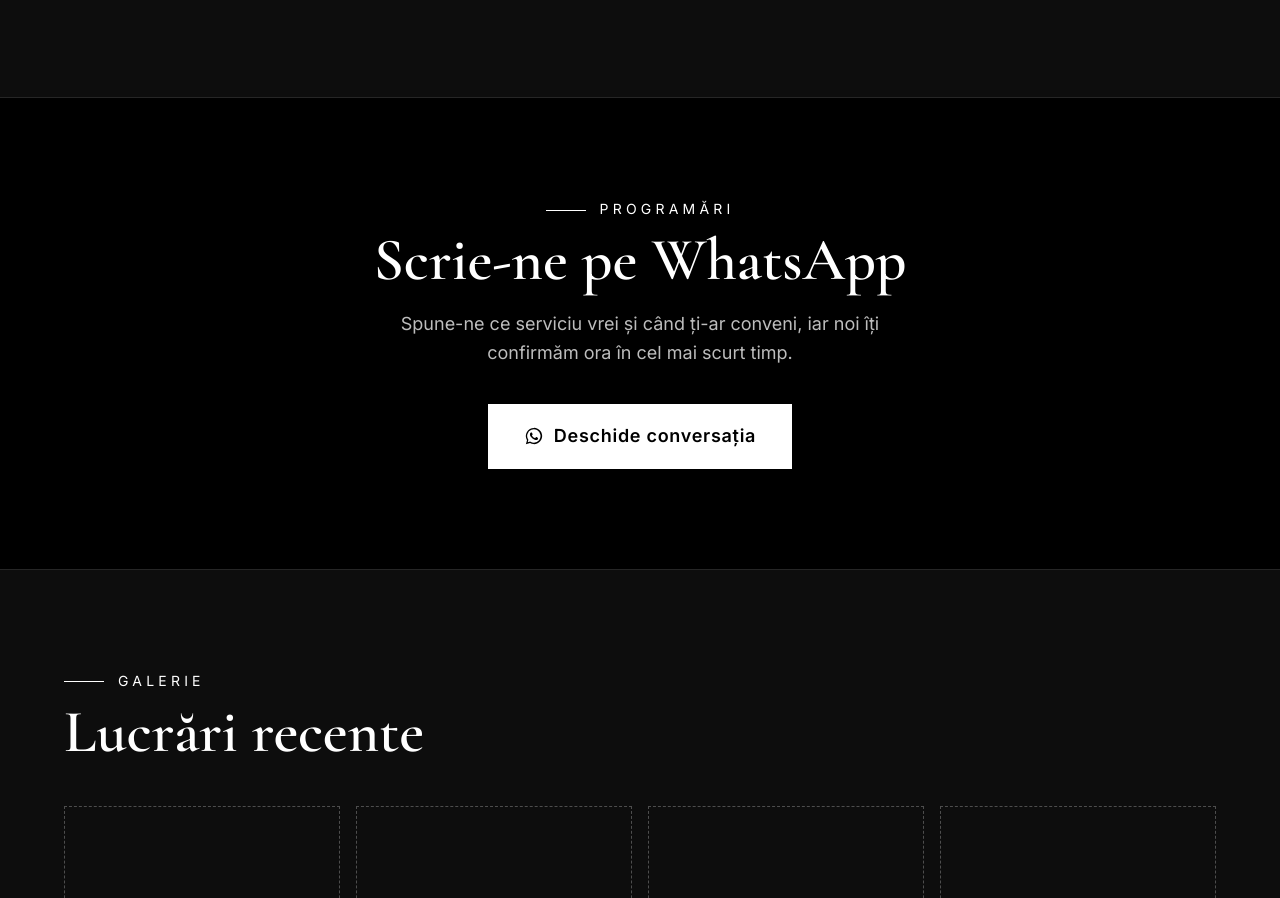
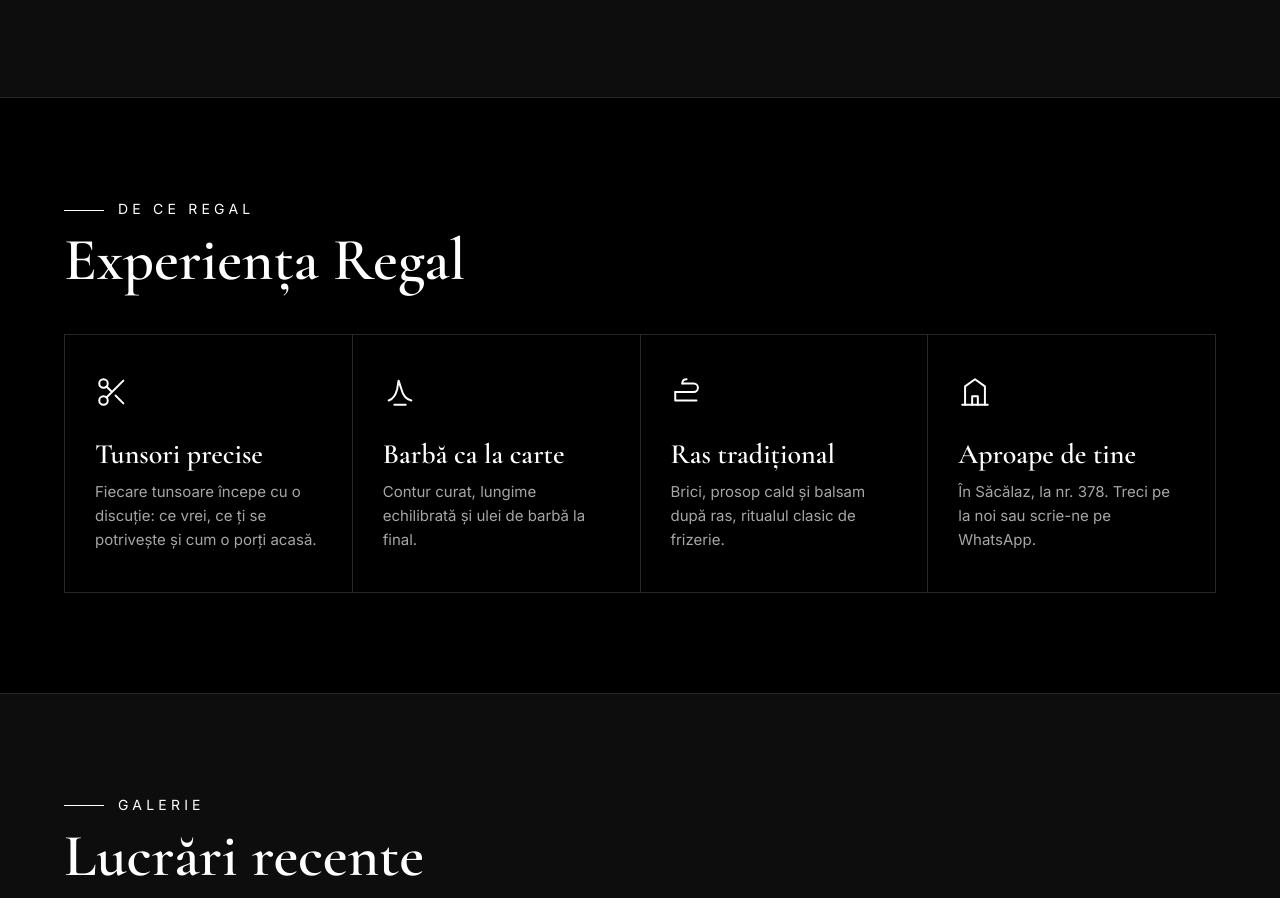
Before and after one commit to Liro09090/Regal-site, a plain HTML site: page index.html in a window 1280 px wide. Shown: the part 1352-2250 px from the top of the page. Drawn offline with nearby package versions, Linux system fonts and the light colour scheme.

Commit message:
Secțiunea Experiența Regal în locul programării
Co-Authored-By: Claude Opus 5.5 <noreply@anthropic.com>
Claude-Session: https://claude.ai/code/session_01A1xoTkHZbQ8LsohorndtXq

```diff
--- a/index.html
+++ b/index.html
@@ -143,10 +143,13 @@
   .msg[hidden]{display:none}
   .note{color:var(--dim);font-size:13px;margin:0}
 
-  .cta{text-align:center;display:flex;flex-direction:column;align-items:center}
-  .cta h2{margin-bottom:20px}
-  .cta-text{max-width:560px;color:var(--muted);font-size:18px;margin:0 0 36px}
-  .btn-big{font-size:18px;padding:18px 36px;min-height:60px}
+  .feat{display:grid;grid-template-columns:repeat(auto-fit,minmax(min(100%,250px),1fr));gap:1px;background:var(--line);border:1px solid var(--line)}
+  .fcard{background:var(--bg);padding:40px 30px;transition:background .4s}
+  .fcard:hover{background:var(--bg2)}
+  .fcard svg{color:var(--text);margin-bottom:22px;transition:transform .5s cubic-bezier(.2,.7,.2,1)}
+  .fcard:hover svg{transform:translateY(-4px) rotate(-6deg)}
+  .fcard h3{font-family:var(--serif);font-size:28px;font-weight:600;margin:0 0 10px;line-height:1.1}
+  .fcard p{margin:0;color:var(--muted2);font-size:15px}
   a.item{color:inherit;text-decoration:none}
   .item .book{font-size:13px;color:var(--muted2);margin-top:4px;letter-spacing:.04em}
   a.item:hover .book{color:var(--text)}
@@ -255,11 +258,15 @@
   </div>
 </section>
 
-<section id="programare" class="wrap section cta">
-  <p class="eyebrow">Programări</p>
-  <h2>Scrie-ne pe WhatsApp</h2>
-  <p class="cta-text">Spune-ne ce serviciu vrei și când ți-ar conveni, iar noi îți confirmăm ora în cel mai scurt timp.</p>
-  <a data-href="wa" class="btn btn-big" target="_blank" rel="noopener"><svg width="20" height="20" viewBox="0 0 32 32" fill="currentColor" aria-hidden="true"><path d="M16 3a13 13 0 0 0-11.2 19.6L3 29l6.6-1.7A13 13 0 1 0 16 3zm0 23.7c-2 0-4-.6-5.7-1.6l-.4-.2-3.9 1 1-3.8-.3-.4A10.7 10.7 0 1 1 16 26.7zm5.9-8c-.3-.2-1.9-1-2.2-1-.3-.1-.5-.2-.7.1l-1 1.3c-.2.2-.4.2-.7.1a8.8 8.8 0 0 1-4.4-3.8c-.3-.6.3-.5.9-1.7.1-.2 0-.4 0-.5l-1-2.4c-.3-.6-.5-.5-.7-.5h-.6c-.2 0-.6.1-.9.4-.3.3-1.1 1.1-1.1 2.7s1.2 3.2 1.3 3.4c.2.2 2.3 3.5 5.5 4.9 2 .9 2.8.9 3.8.8.6-.1 1.9-.8 2.2-1.5.3-.7.3-1.4.2-1.5l-.6-.4z"/></svg> Deschide conversația</a>
+<section id="experienta" class="wrap section">
+  <p class="eyebrow">De ce Regal</p>
+  <h2>Experiența Regal</h2>
+  <div class="feat">
+    <div class="fcard"><svg width="34" height="34" viewBox="0 0 24 24" fill="none" stroke="currentColor" stroke-width="1.4" stroke-linecap="round" stroke-linejoin="round" aria-hidden="true"><circle cx="6" cy="6" r="3"/><circle cx="6" cy="18" r="3"/><path d="M20 4 8.1 15.9M14.5 14.5 20 20M8.1 8.1 12 12"/></svg><h3>Tunsori precise</h3><p>Fiecare tunsoare începe cu o discuție: ce vrei, ce ți se potrivește și cum o porți acasă.</p></div>
+    <div class="fcard"><svg width="34" height="34" viewBox="0 0 24 24" fill="none" stroke="currentColor" stroke-width="1.4" stroke-linecap="round" stroke-linejoin="round" aria-hidden="true"><path d="M4 18c3-1 5-4 6-8l1-6 2 6c1 4 3 7 7 8"/><path d="M8 21h8"/></svg><h3>Barbă ca la carte</h3><p>Contur curat, lungime echilibrată și ulei de barbă la final.</p></div>
+    <div class="fcard"><svg width="34" height="34" viewBox="0 0 24 24" fill="none" stroke="currentColor" stroke-width="1.4" stroke-linecap="round" stroke-linejoin="round" aria-hidden="true"><path d="M3 12h13a3 3 0 0 0 0-6H8"/><path d="M3 12v6h15"/><path d="M8 6c0-2 1-3 3-3"/></svg><h3>Ras tradițional</h3><p>Brici, prosop cald și balsam după ras, ritualul clasic de frizerie.</p></div>
+    <div class="fcard"><svg width="34" height="34" viewBox="0 0 24 24" fill="none" stroke="currentColor" stroke-width="1.4" stroke-linecap="round" stroke-linejoin="round" aria-hidden="true"><path d="M3 21h18"/><path d="M5 21V8l7-5 7 5v13"/><path d="M10 21v-6h4v6"/></svg><h3>Aproape de tine</h3><p>În Săcălaz, la nr. 378. Treci pe la noi sau scrie-ne pe WhatsApp.</p></div>
+  </div>
 </section>
 
 <section id="galerie" class="alt">
@@ -406,7 +413,7 @@ const mark = (els, step) => els.forEach((el, i) => { el.setAttribute('data-revea
 document.querySelectorAll('section:not(#acasa) .eyebrow').forEach(e => e.insertAdjacentHTML('afterbegin', '<span class="eyebrow-line"></span>'));
 mark([...document.querySelectorAll('section:not(#acasa) .eyebrow, section:not(#acasa) h2')]);
 mark([...document.querySelectorAll('#menu .item')], .08);
-mark([...document.querySelectorAll('.cta > *')], .08);
+mark([...document.querySelectorAll('.fcard')], .1);
 mark([...document.querySelectorAll('#gallery > *')], .08);
 mark([...document.querySelectorAll('#hours > div')], .06);
 mark([...document.querySelectorAll('.info > *')], .05);
```
